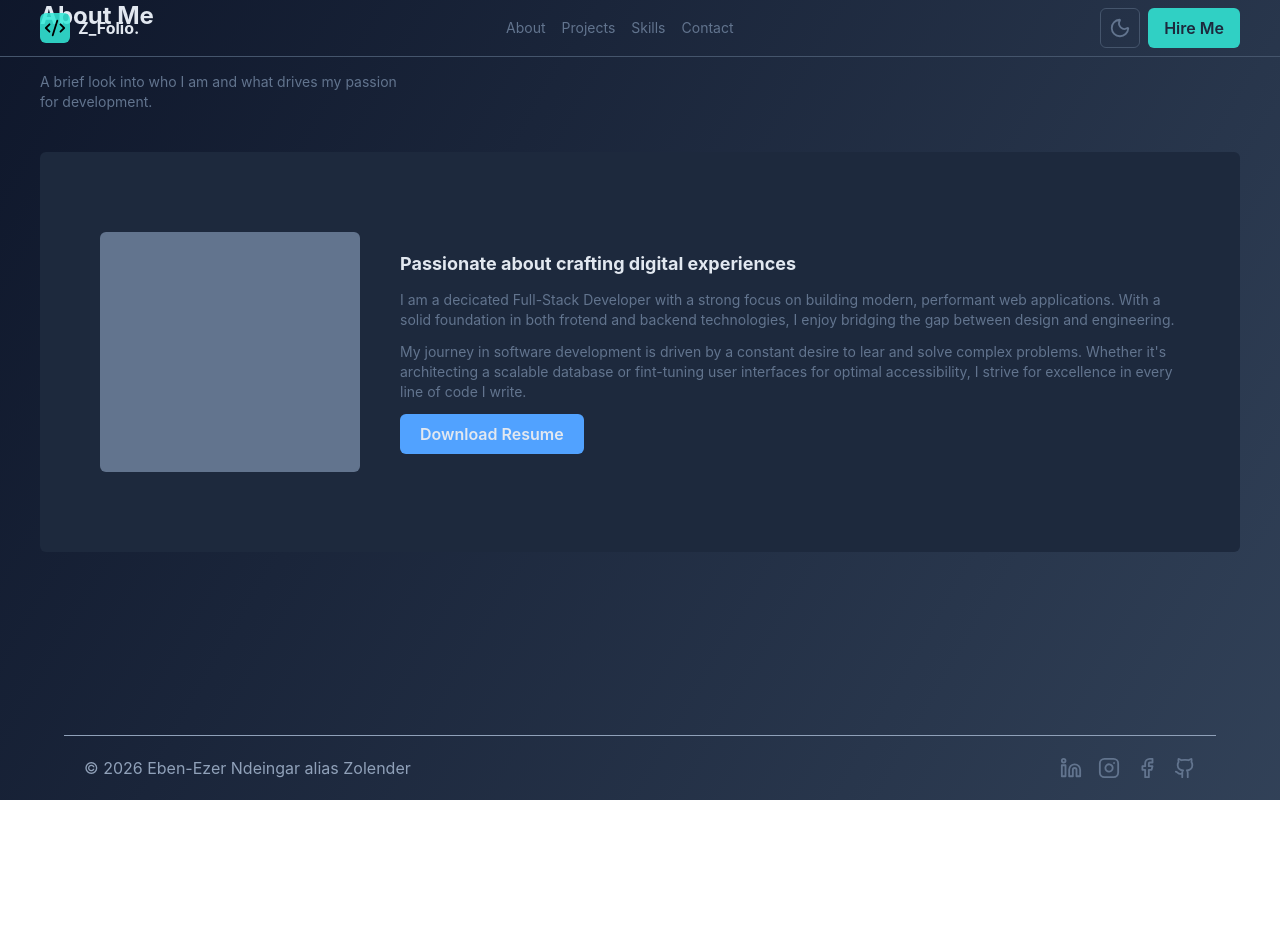
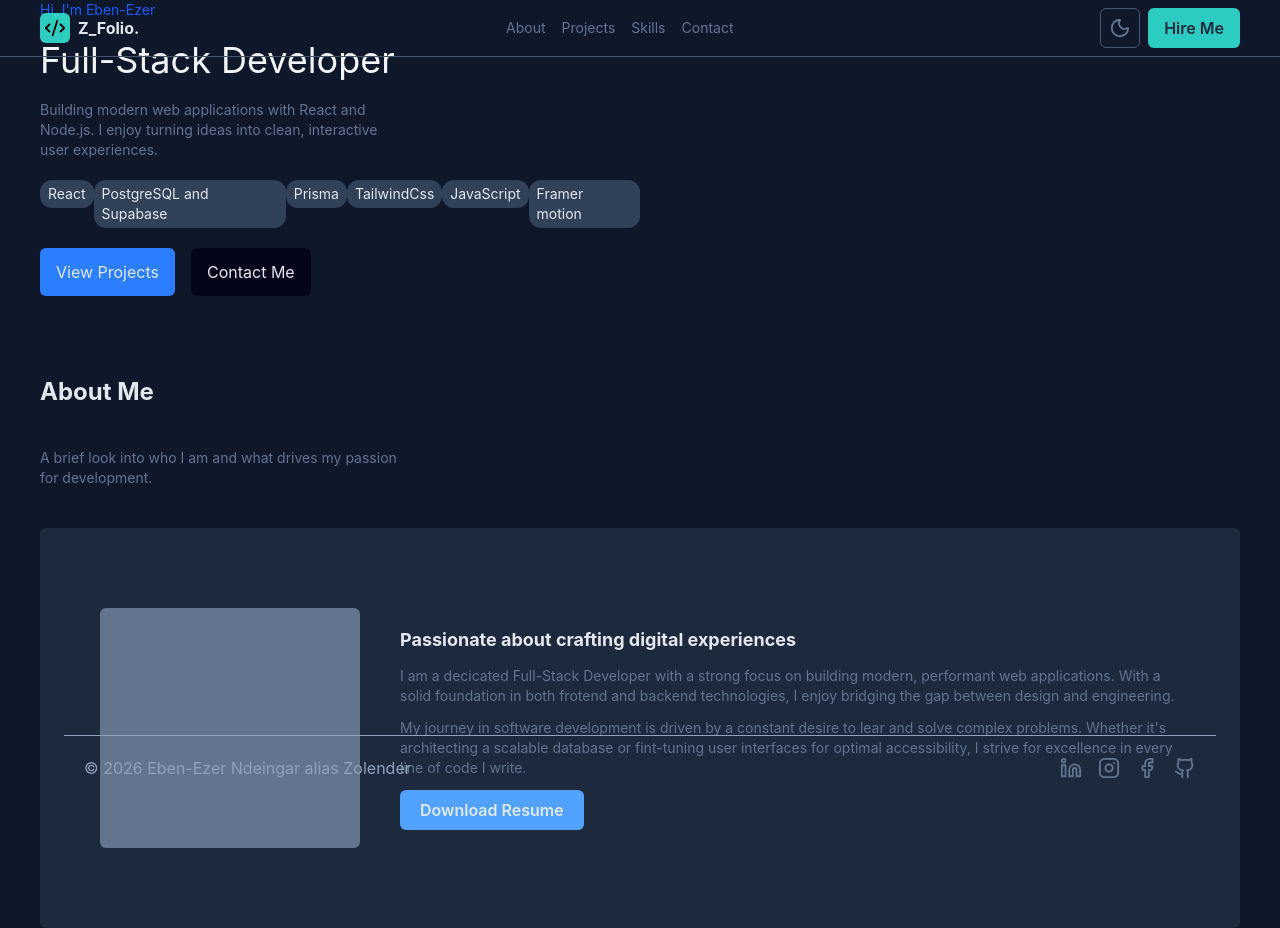
Before and after one commit to Zolender/Z-folio, a React (Vite) app: page / in a window 1280 px wide. Before the commit the page ends 800 px from the top, so only its background shows below. Built offline with nearby package versions, Linux system fonts and the light colour scheme.

Commit message:
feat: update Hero section with new content and styling

```diff
--- a/src/App.jsx
+++ b/src/App.jsx
@@ -9,10 +9,10 @@ import Footer from "./component/layout/Footer";
 
 function App(){
   return (
-    <div className="h-screen bg-linear-120 from-slate-900 to-slate-700">
+    <div className="h-full bg-slate-900">
       <Navbar/>
 
-      <main className="w-full px-2 sm:px-10">
+      <main className="w-full px-2 sm:px-10 flex flex-col justify-around gap-10 sm:gap-20">
         <Hero/>
         <Projects/>
         <Skills/>
--- a/src/component/sections/Hero.jsx
+++ b/src/component/sections/Hero.jsx
@@ -1,8 +1,33 @@
 const Hero = () => {
     return (
-        <>
+        <section className="flex ">
 
-        </>
+            <div className="w-full flex flex-col gap-5">
+                <p className="text-blue-600 text-sm">Hi, I'm Eben-Ezer</p>
+
+                <p className="text-4xl text-slate-100 font-"> Full-Stack Developer</p>
+
+                <p className="text-slate-500 text-sm sm:w-[30%]">Building modern web applications with React and Node.js. I enjoy turning ideas into clean, interactive user experiences.</p>
+
+                <div className="flex justify-between sm:w-[50%]">
+                    <p className="bg-slate-700 text-slate-200 text-sm px-2 h-fit py-1 rounded-xl">React</p>
+                    <p className="bg-slate-700 text-slate-200 text-sm px-2 h-fit py-1 rounded-xl">PostgreSQL and Supabase</p>
+                    <p className="bg-slate-700 text-slate-200 text-sm px-2 h-fit py-1 rounded-xl">Prisma</p>
+                    <p className="bg-slate-700 text-slate-200 text-sm px-2 h-fit py-1 rounded-xl">TailwindCss</p>
+                    <p className="bg-slate-700 text-slate-200 text-sm px-2 h-fit py-1 rounded-xl">JavaScript</p>
+                    <p className="bg-slate-700 text-slate-200 text-sm px-2 h-fit py-1 rounded-xl">Framer motion</p>
+                </div>
+
+                <div className="flex gap-4">
+                    <button className="px-4 py-3 text-slate-200 rounded-md hover:cursor-pointer transition-all duration-300 ease-in-out bg-blue-500" type="button">View Projects</button>
+                    <button className="px-4 py-3 text-slate-200 rounded-md hover:cursor-pointer transition-all duration-300 ease-in-out bg-slate-950" type="button">Contact Me</button>
+                </div>
+            </div>
+
+
+            <div className=""></div>
+
+        </section>
     );
 }
 
```
